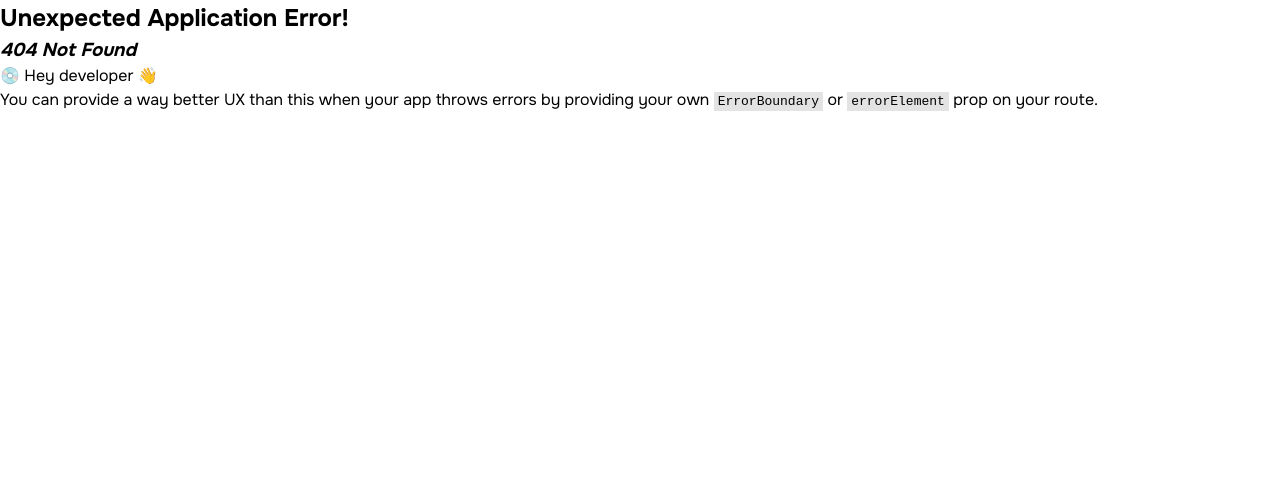
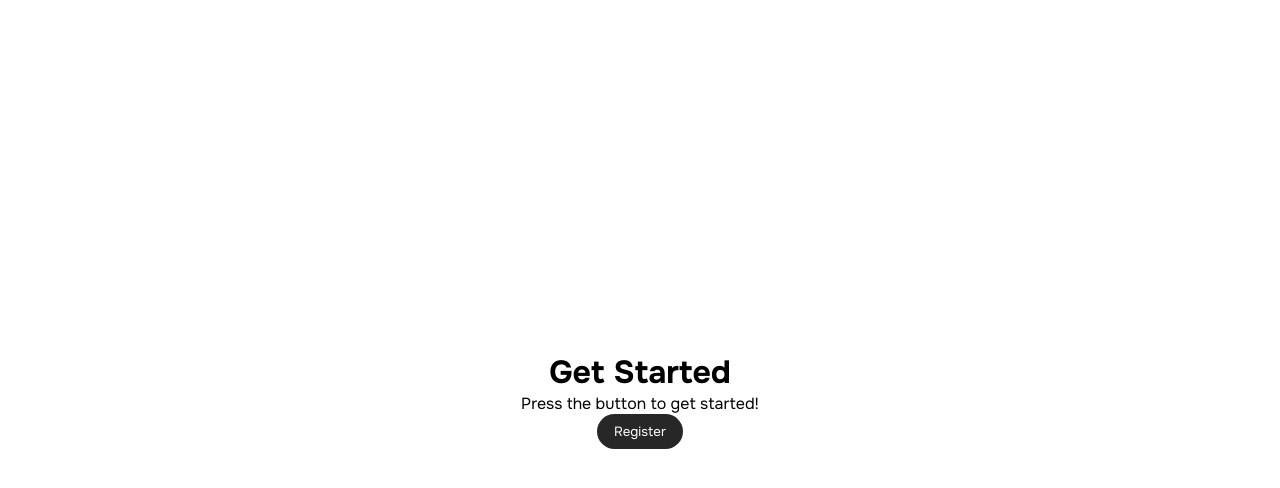
Before and after one commit to Angeldadro/prueba-tecnica-react, a React (Vite) app: page /register in a window 1280 px wide. Before the commit this address had no page. Shown: the top 488 px of the page. Built offline with nearby package versions, Linux system fonts and the light colour scheme.

Commit message:
feat: user register --pending refactor

```diff
--- a/src/App.tsx
+++ b/src/App.tsx
@@ -1,6 +1,7 @@
 import { lazy } from "react"
 import { createBrowserRouter, RouterProvider } from "react-router-dom"
 import { Navigate } from "react-router-dom"
+const Register = lazy(() => import("./main/auth/register/register"))
 const Login = lazy(() => import('./main/auth/login/login'))
 
 function App() {
@@ -11,10 +12,14 @@ function App() {
       Component: () => <Login />,
     },
     {
+      path: '/register',
+      Component: () => <Register />
+    },
+    {
       path: '/',
       Component: () => <Navigate to="/login" replace/>,
     }
-  ])
+])
 
   return <RouterProvider router={routes} />
 }
--- a/src/index.css
+++ b/src/index.css
@@ -1,8 +1,6 @@
 :root {
   font-family: "Onest", Helvetica, Arial, sans-serif;
-  line-height: 1.5;
   font-weight: 400;
-
 
   text-rendering: optimizeLegibility;
   -webkit-font-smoothing: antialiased;
@@ -47,6 +45,11 @@
   text-decoration: none;
 }
 
+p {
+  margin: 0;
+  padding: 0;
+}
+
 button {
     font-family: 'Onest', Helvetica, Arial, sans-serif;
 }
--- /dev/null
+++ b/src/main/auth/register/register.css
@@ -0,0 +1,24 @@
+.register-container {
+    display: flex;
+    justify-content: center;
+    align-content: center;
+    width: 100%;
+}
+
+.register-content {
+    display: flex;
+    align-items: center;
+    justify-content: center;
+    height: 100vh;
+    flex-direction: column;
+    gap: 1.2rem;
+}
+
+.register-title-form {
+    text-align: center;
+}
+
+
+.register-title-form h1 {
+    font-size: 2rem;
+}
--- /dev/null
+++ b/src/main/auth/register/register.tsx
@@ -0,0 +1,208 @@
+import { useState } from 'react'
+import Button from '../../shared/components/common/Button/Button'
+import './register.css'
+
+interface RegistrationData {
+    // Fase 1
+    email: string;
+    password?: string;
+    confirmPassword?: string;
+    // Fase 2
+    firstName?: string;
+    lastName?: string;
+    // Fase 3
+    phone?: string;
+}
+
+interface StepProps {
+    data: RegistrationData;
+    handleChange: (e: React.ChangeEvent<HTMLInputElement>) => void;
+    nextStep: () => void;
+}
+
+interface StepProps {
+    data: RegistrationData;
+    handleChange: (e: React.ChangeEvent<HTMLInputElement>) => void;
+    nextStep: () => void;
+  }
+
+  const Step1: React.FC<StepProps> = ({ data, handleChange, nextStep }) => {
+    return (
+      <div>
+        <h2>Paso 1: Crear Cuenta</h2>
+        <div className="register-form-field">
+          <label htmlFor="email">Email</label>
+          <input
+            type="email"
+            name="email"
+            id="email"
+            placeholder="tu@email.com"
+            value={data.email || ''}
+            onChange={handleChange}
+            required
+          />
+        </div>
+        <div className="register-form-field">
+          <label htmlFor="password">Contraseña</label>
+          <input
+            type="password"
+            name="password"
+            id="password"
+            placeholder="********"
+            value={data.password || ''}
+            onChange={handleChange}
+            required
+            minLength={8}
+          />
+        </div>
+         <div className="register-form-field">
+          <label htmlFor="confirmPassword">Confirmar Contraseña</label>
+          <input
+            type="password"
+            name="confirmPassword"
+            id="confirmPassword"
+            placeholder="********"
+            value={data.confirmPassword || ''}
+            onChange={handleChange}
+            required
+          />
+        </div>
+        <Button onClick={nextStep}>Siguiente</Button>
+      </div>
+    );
+};
+
+interface Step2Props {
+    data: RegistrationData;
+    handleChange: (e: React.ChangeEvent<HTMLInputElement>) => void;
+    nextStep: () => void;
+    prevStep: () => void;
+  }
+
+  const Step2: React.FC<Step2Props> = ({ data, handleChange, nextStep, prevStep }) => {
+    return (
+      <div>
+        <h2>Paso 2: Datos Personales</h2>
+        <div className="register-form-field">
+          <label htmlFor="firstName">Nombre</label>
+          <input
+            type="text"
+            name="firstName"
+            id="firstName"
+            placeholder="Tu Nombre"
+            value={data.firstName || ''}
+            onChange={handleChange}
+          />
+        </div>
+        <div className="register-form-field">
+          <label htmlFor="lastName">Apellido</label>
+          <input
+            type="text"
+            name="lastName"
+            id="lastName"
+            placeholder="Tu Apellido"
+            value={data.lastName || ''}
+            onChange={handleChange}
+          />
+        </div>
+        <div className="step-navigation">
+          <Button onClick={prevStep} theme="primary">Anterior</Button>
+          <Button onClick={nextStep}>Siguiente</Button>
+        </div>
+      </div>
+    );
+  };
+
+export default function Register() {
+    const [currentStep, setCurrentStep] = useState<number>(0)
+    const [formData, setFormData] = useState<RegistrationData>({
+        email: ''
+    })
+
+    const handleChange = (e: React.ChangeEvent<HTMLInputElement>) => {
+        const { name, value } = e.target;
+        setFormData(prevData => ({
+          ...prevData,
+          [name]: value,
+        }));
+      };
+
+    const nextStep = () => {
+        if (currentStep === 1) {
+            if (!formData.email || !formData.password || !formData.confirmPassword) {
+                alert("Por favor completa todos los campos requeridos.");
+                return;
+            }
+            if (formData.password !== formData.confirmPassword) {
+                alert("Las contraseñas no coinciden.");
+                return;
+            }
+        }
+        setCurrentStep(prevStep => prevStep + 1);
+    };
+
+    const prevStep = () => {
+        setCurrentStep(prevStep => prevStep - 1);
+      };
+
+  const handleSubmit = () => {
+    console.log("Enviando datos de registro:", formData);
+    alert("¡Registro (simulado) completado!");
+  };
+
+   const startRegistration = () => {
+       setCurrentStep(1);
+   }
+
+  const renderStep = () => {
+    switch (currentStep) {
+      case 0:
+        return (
+            <div className='register-title-form'>
+                <h1>Get Started</h1>
+                <p>Press the button to get started!</p>
+                <Button onClick={startRegistration}>Register</Button>
+            </div>
+        );
+      case 1:
+        return <Step1 data={formData} handleChange={handleChange} nextStep={nextStep} />;
+      case 2:
+        return <Step2 data={formData} handleChange={handleChange} nextStep={nextStep} prevStep={prevStep} />;
+      case 3:
+        return (
+          <div>
+            <h2>Paso 3: Resumen y Confirmar</h2>
+            <p><strong>Email:</strong> {formData.email}</p>
+            <p><strong>Nombre:</strong> {formData.firstName || 'N/A'}</p>
+            <p><strong>Apellido:</strong> {formData.lastName || 'N/A'}</p>
+            <p>Por favor, revisa tus datos antes de registrarte.</p>
+            <div className="step-navigation">
+              <Button onClick={prevStep} theme="primary">Anterior</Button>
+              <Button onClick={handleSubmit}>Confirmar Registro</Button>
+            </div>
+          </div>
+        );
+      default:
+        return (
+            <div className='register-title-form'>
+                 <h1>¡Registro Completado!</h1>
+                 <Button onClick={() => setCurrentStep(0)}>Inicio</Button>
+            </div>
+        );
+    }
+  };
+
+  return (
+    <section className='register-container'>
+      <div className='register-content'>
+         {currentStep > 0 && currentStep <= 3 && (
+             <div className='step-indicator'>
+                 Paso {currentStep} de 3
+             </div>
+         )}
+
+        {renderStep()}
+      </div>
+    </section>
+  );
+}
```
